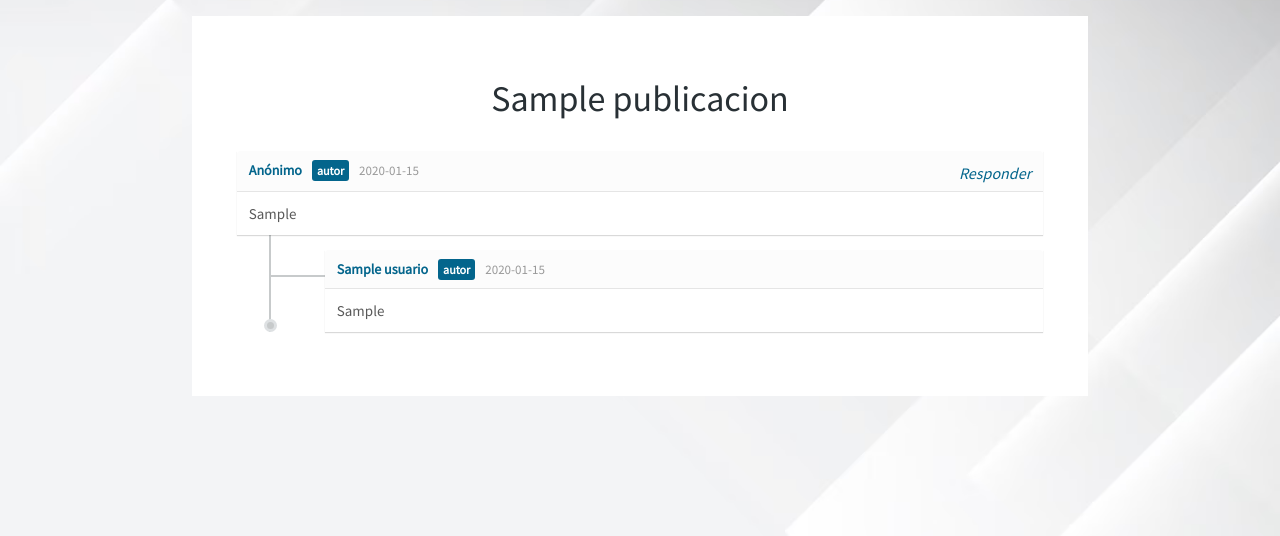
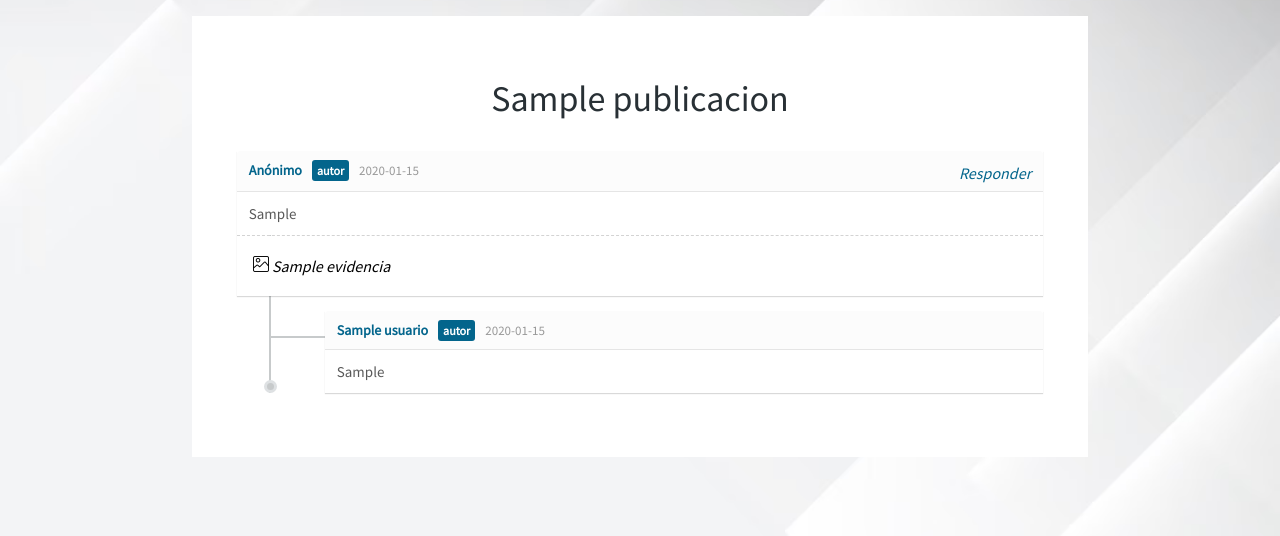
Before and after one commit to boribs/quejas_y_sugerencias, a PHP site: page /public/publicacion.php?id=1 in a window 1280 px wide. Shown: the part 90-626 px from the top of the page. Run offline with PHP 8.4, Linux system fonts and the light colour scheme; the visitor is signed in with stand-in values (Sample User, id 1); tables that the repository leaves empty hold one stand-in row (values such as "Sample post").

Commit message:
Adición: Sección de evidencias
Se muestran las evidencias adjuntas en la publicación.

```diff
--- a/assets/css/publicacion.css
+++ b/assets/css/publicacion.css
@@ -247,7 +247,6 @@ ul {
    width: 0;
    height: 0;
    display: block;
-   clear: both;
 }
 
 /**
@@ -346,6 +345,34 @@ ul {
    height: 1rem;
 }
 
+hr {
+   border: none;
+   border-top: 1px dashed lightgray;
+}
+
+.evidence-content {
+   background-color: white;
+   padding: 1rem;
+   padding-bottom: 0.3rem;
+}
+
+li.evi img {
+   width: 1rem;
+   height: 1rem;
+   margin-top: 0.3rem;
+   margin-bottom: 0;
+   padding: 0;
+}
+
+li.evi p {
+   display: inline-block;
+}
+
+li.evi, li.evi a {
+   color: black;
+   font-style: italic;
+}
+
 @media only screen and (max-width: 766px) {
    .comments-container {
       width: 100%;
--- a/public/publicacion.php
+++ b/public/publicacion.php
@@ -33,6 +33,27 @@ $anonymus = $row["Anonimo"] == "1";
 $user = $anonymus ? "Anónimo" : $row["Usuario"];
 $user_id = $row["Id_Usuario"];
 
+function get_evidence() {
+    global $connection, $id;
+
+    $query = "SELECT Nombre FROM Catalogo_Evidencia WHERE Id_Publicacion = $id";
+    $result = mysqli_query($connection, $query);
+
+    if ($result->num_rows == 0) {
+        echo "<li class=\"evi\">Sin evidencias</li>";
+    } else {
+        while ($row = mysqli_fetch_array($result)) {
+            $path = $row["Nombre"];
+            $basename = pathinfo($path)["basename"];
+
+            echo "<li class=\"evi\"><a class=\"no-decor\" href=\"$path\" target=\"_blank\">
+                    <img src=\"../assets/images/icono-imagen.png\">
+                    <p>$basename</p>
+                  </a></li>";
+        }
+    }
+}
+
 function create_comment_dom($row) {
     global $user_id;
 
@@ -54,9 +75,8 @@ function create_comment_dom($row) {
 }
 
 function get_comments() {
-    global $id;
+    global $id, $connection;
 
-    $connection = connect();
     $query = "SELECT (SELECT Nombre FROM Usuario WHERE Id=(SELECT Id_Usuario FROM Respuesta_Publicacion WHERE Id=Id_Respuesta)) as Usuario, (SELECT Id_Usuario FROM Respuesta_Publicacion WHERE Id=Id_Respuesta) as Id_Usuario, (SELECT Comentario FROM Respuesta_Publicacion WHERE Id=Id_Respuesta) as Comentario, (SELECT Fecha FROM Respuesta_Publicacion WHERE Id=Id_Respuesta) as Fecha FROM Catalogo_Respuesta WHERE Id_Publicacion = $id";
 
     $result = mysqli_query($connection, $query);
@@ -67,7 +87,6 @@ function get_comments() {
             create_comment_dom($row);
         }
     }
-
 }
 
 ?>
@@ -120,6 +139,12 @@ function get_comments() {
                                         <div class="comment-content">
                                             <?php echo $comment; ?>
                                         </div>
+                                        <hr>
+                                        <div class="evidence-content">
+                                            <ul>
+                                                <?php get_evidence(); ?>
+                                            </ul>
+                                        </div>
                                     </div>
                                 </div>
                                 <!-- Respuestas de los comentarios -->
```
Also changed, not shown: assets/images/icono-imagen.png (added).
